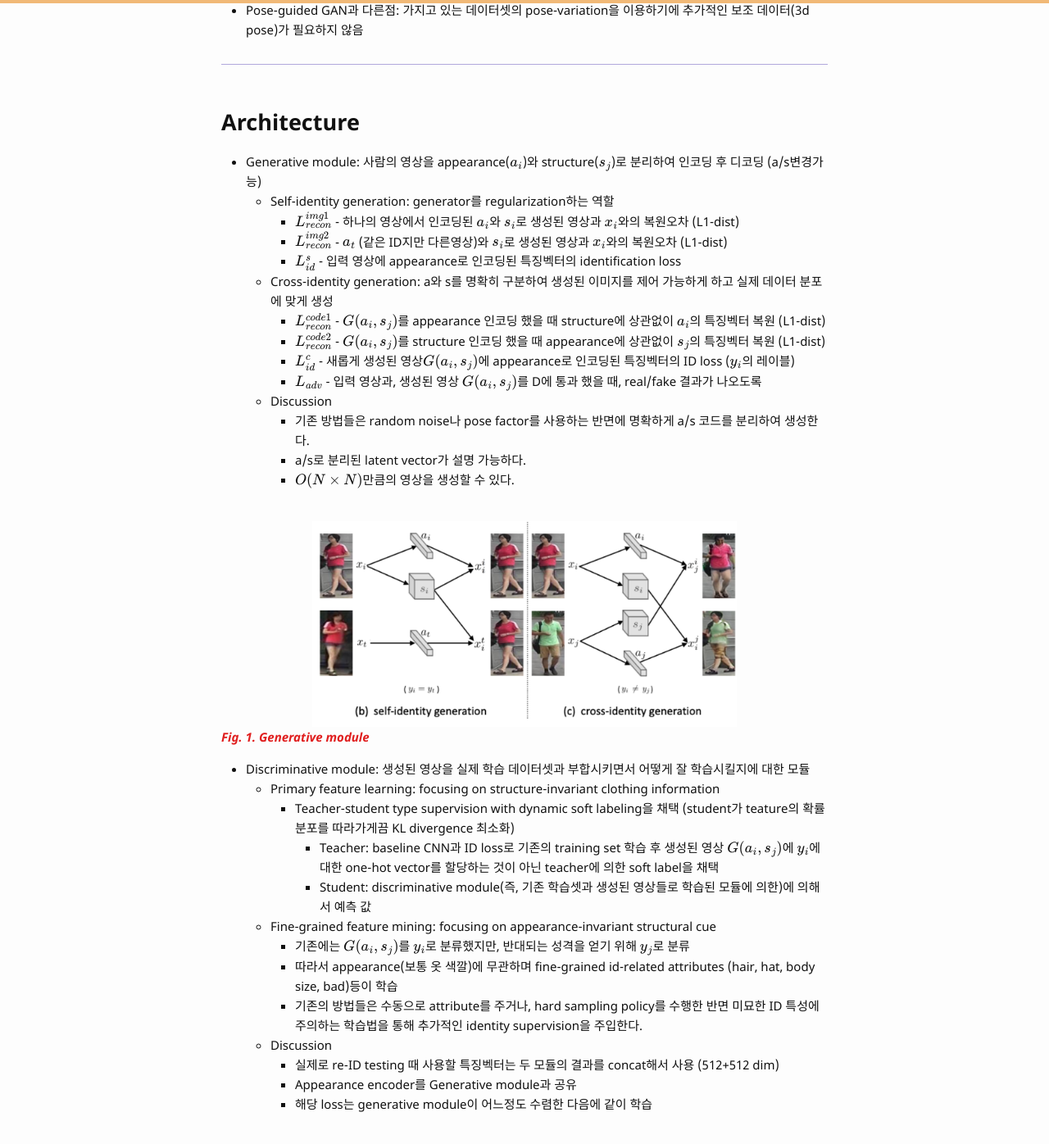
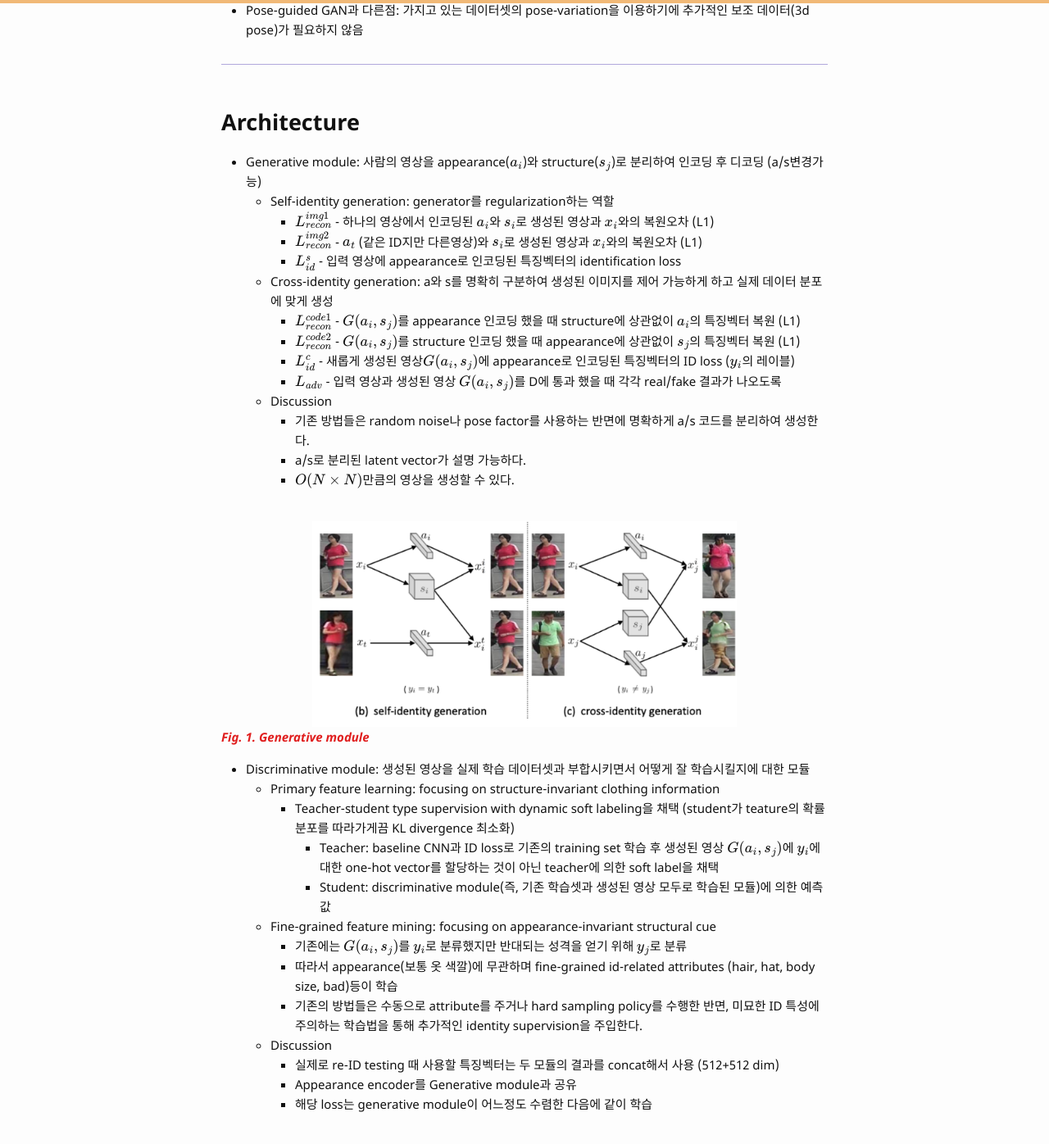
Before and after one commit to bismex/bismex.github.io, a Jekyll site: the page built from _posts/2019-06-10-DGNET.md, in a window 1280 px wide and 1400 px high, scrolled down 977 px. Shown: the top 1396 px of the window at 82% size. Built offline with Jekyll 4.4.1, drawn with Linux system fonts in a browser that asks for light colours; formulas are drawn with MathJax 3; some of the changed text lies outside the part shown.

Commit message:
Update 2019-06-10-DGNET.md

```diff
--- a/_posts/2019-06-10-DGNET.md
+++ b/_posts/2019-06-10-DGNET.md
@@ -40,14 +40,14 @@ tags: CV re-id supervised gan
 
 - Generative module: 사람의 영상을 appearance($$a_i$$)와 structure($$s_j$$)로 분리하여 인코딩 후 디코딩 (a/s변경가능)
   - Self-identity generation: generator를 regularization하는 역할
-    - $$L^{img1}_{recon}$$ - 하나의 영상에서 인코딩된 $$a_i$$와 $$s_i$$로 생성된 영상과 $$x_i$$와의 복원오차 (L1-dist)
-    - $$L^{img2}_{recon}$$ - $$a_t$$ (같은 ID지만 다른영상)와 $$s_i$$로 생성된 영상과 $$x_i$$와의 복원오차 (L1-dist)
+    - $$L^{img1}_{recon}$$ - 하나의 영상에서 인코딩된 $$a_i$$와 $$s_i$$로 생성된 영상과 $$x_i$$와의 복원오차 (L1)
+    - $$L^{img2}_{recon}$$ - $$a_t$$ (같은 ID지만 다른영상)와 $$s_i$$로 생성된 영상과 $$x_i$$와의 복원오차 (L1)
     - $$L^s_{id}$$ - 입력 영상에 appearance로 인코딩된 특징벡터의 identification loss
   - Cross-identity generation: a와 s를 명확히 구분하여 생성된 이미지를 제어 가능하게 하고 실제 데이터 분포에 맞게 생성
-    - $$L^{code1}_{recon}$$ - $$G(a_i, s_j)$$를 appearance 인코딩 했을 때 structure에 상관없이 $$a_i$$의 특징벡터 복원 (L1-dist)
-    - $$L^{code2}_{recon}$$ - $$G(a_i, s_j)$$를 structure 인코딩 했을 때 appearance에 상관없이 $$s_j$$의 특징벡터 복원 (L1-dist)
+    - $$L^{code1}_{recon}$$ - $$G(a_i, s_j)$$를 appearance 인코딩 했을 때 structure에 상관없이 $$a_i$$의 특징벡터 복원 (L1)
+    - $$L^{code2}_{recon}$$ - $$G(a_i, s_j)$$를 structure 인코딩 했을 때 appearance에 상관없이 $$s_j$$의 특징벡터 복원 (L1)
     - $$L^c_{id}$$ - 새롭게 생성된 영상$$G(a_i, s_j)$$에 appearance로 인코딩된 특징벡터의 ID loss ($$y_i$$의 레이블)
-    - $$L_{adv}$$ - 입력 영상과, 생성된 영상 $$G(a_i, s_j)$$를 D에 통과 했을 때, real/fake 결과가 나오도록
+    - $$L_{adv}$$ - 입력 영상과 생성된 영상 $$G(a_i, s_j)$$를 D에 통과 했을 때 각각 real/fake 결과가 나오도록
   - Discussion
     - 기존 방법들은 random noise나 pose factor를 사용하는 반면에 명확하게 a/s 코드를 분리하여 생성한다.
     - a/s로 분리된 latent vector가 설명 가능하다.
@@ -64,11 +64,12 @@ tags: CV re-id supervised gan
       (student가 teature의 확률분포를 따라가게끔 KL divergence 최소화)
       - Teacher: baseline CNN과 ID loss로 기존의 training set 학습 후
         생성된 영상 $$G(a_i, s_j)$$에 $$y_i$$에 대한 one-hot vector를 할당하는 것이 아닌 teacher에 의한 soft label을 채택
-      - Student: discriminative module(즉, 기존 학습셋과 생성된 영상들로 학습된 모듈에 의한)에 의해서 예측 값
+      - Student: discriminative module(즉, 기존 학습셋과 생성된 영상 모두로 학습된 모듈)에 의한 예측 값
   - Fine-grained feature mining: focusing on appearance-invariant structural cue
-    - 기존에는 $$G(a_i, s_j)$$를 $$y_i$$로 분류했지만, 반대되는 성격을 얻기 위해 $$y_j$$로 분류
+    - 기존에는 $$G(a_i, s_j)$$를 $$y_i$$로 분류했지만 반대되는 성격을 얻기 위해 $$y_j$$로 분류
     - 따라서 appearance(보통 옷 색깔)에 무관하며 fine-grained id-related attributes (hair, hat, body size, bad)등이 학습
-    - 기존의 방법들은 수동으로 attribute를 주거나, hard sampling policy를 수행한 반면 미묘한 ID 특성에 주의하는 학습법을 통해 추가적인 identity supervision을 주입한다.
+    - 기존의 방법들은 수동으로 attribute를 주거나 hard sampling policy를 수행한 반면,
+      미묘한 ID 특성에 주의하는 학습법을 통해 추가적인 identity supervision을 주입한다.
   - Discussion
     - 실제로 re-ID testing 때 사용할 특징벡터는 두 모듈의 결과를 concat해서 사용 (512+512 dim)
     - Appearance encoder를 Generative module과 공유
```
Also changed, not shown: other parts of _posts/2019-06-10-DGNET.md (+2 -2 lines).
